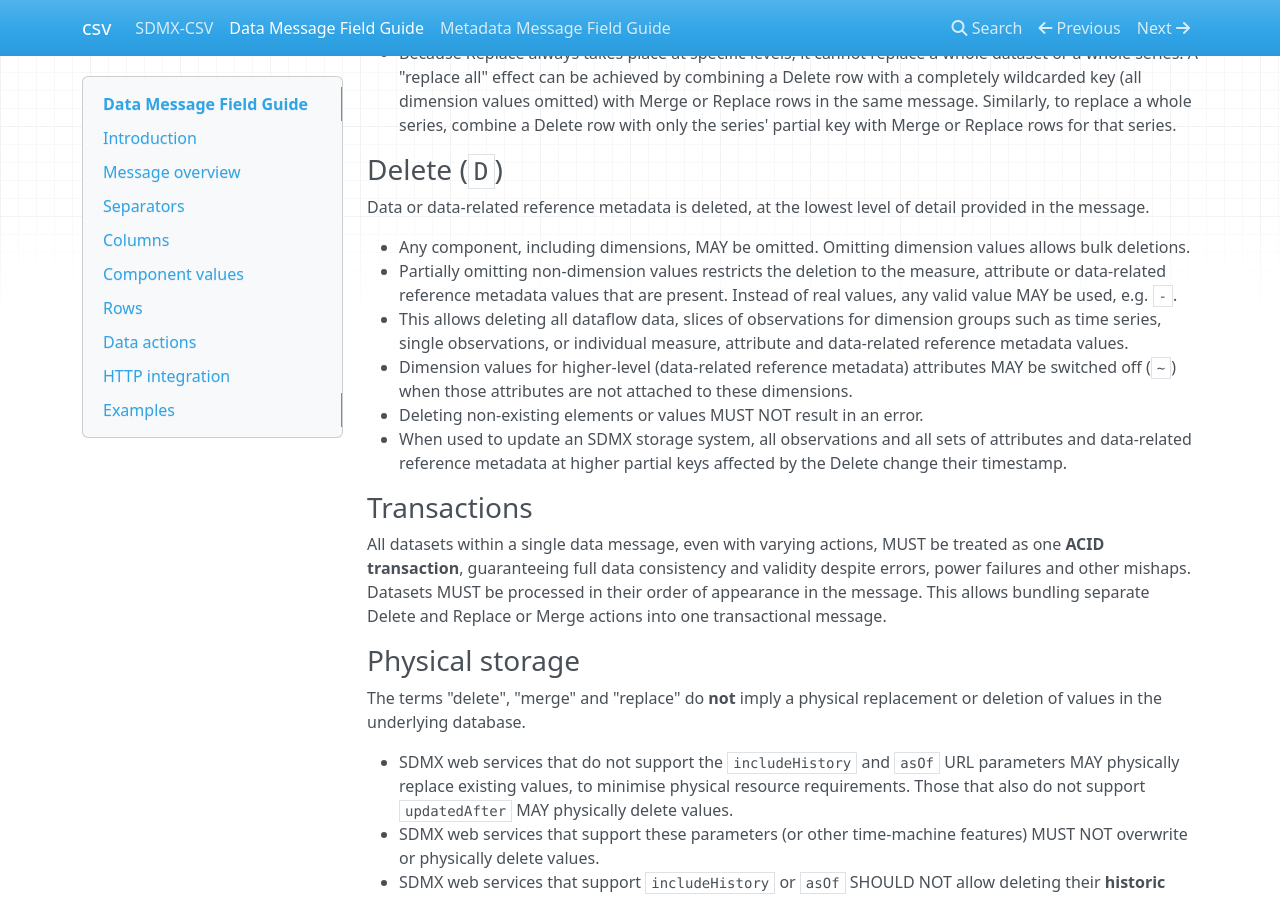
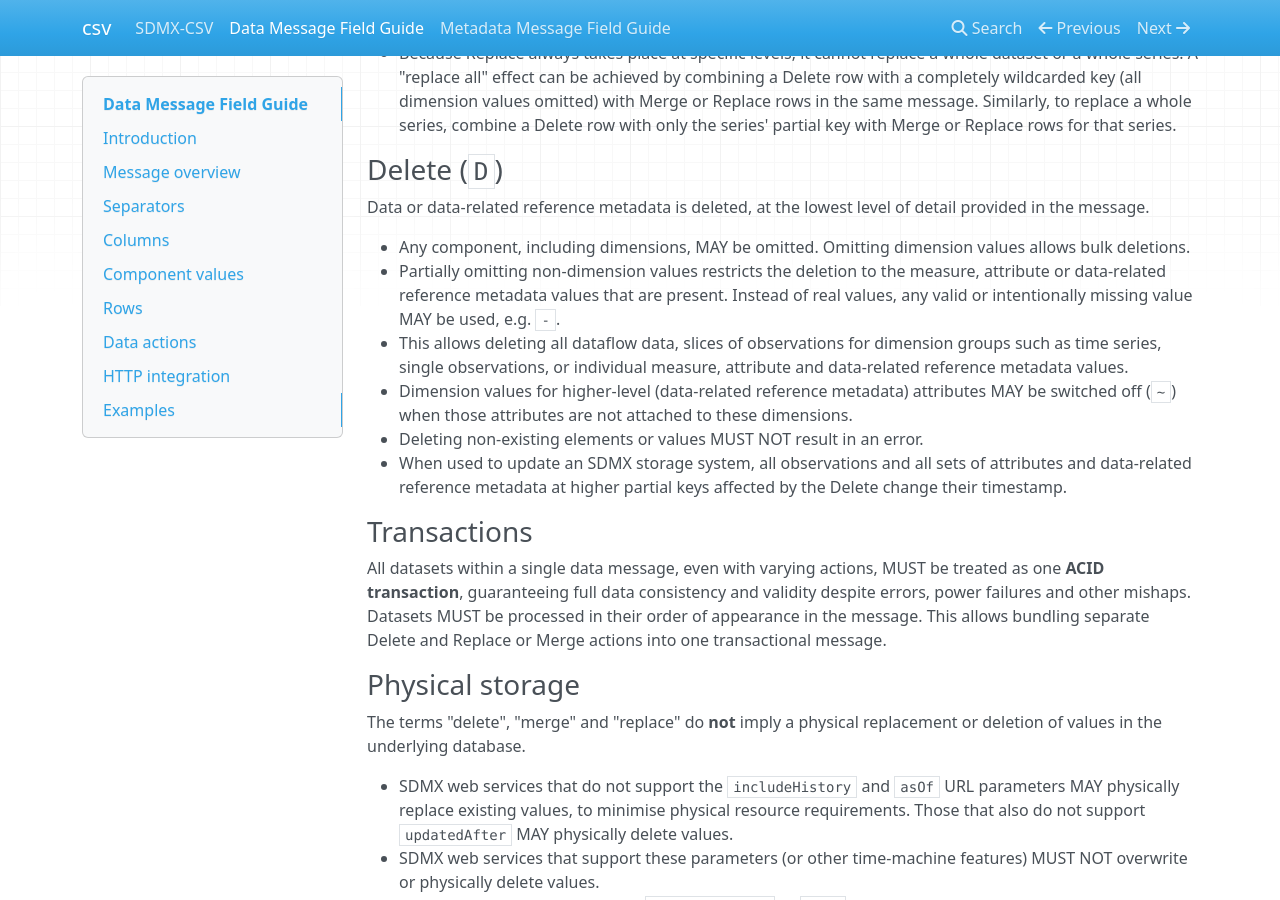
Before and after one commit to sdmx-twg/sdmx-csv, an MkDocs documentation site: the page built from docs/data_message_field_guide.md, in a window 1280 px wide and 900 px high, scrolled down 9596 px. Built offline with MkDocs 1.6.1, drawn with Linux system fonts in a browser that asks for light colours; nearby versions of some CDN libraries; some of the changed text lies outside the part shown.

Commit message:
Align the Delete action wording (sdmx-ml#3)
https://github.com/sdmx-twg/sdmx-ml/issues/3

```diff
--- a/docs/data_message_field_guide.md
+++ b/docs/data_message_field_guide.md
@@ -330,7 +330,7 @@ into several values.
 | `~` | Switched off: the dimension is not relevant for this row (see [Data actions](#data-actions)) | Dimensions |
 | `NaN` | Intentionally missing value | Measures and attributes of type float or double |
 | `#N/A` | Intentionally missing value | Measures and attributes of all other types |
-| `-` (or any valid value) | Marks a value to be deleted in a _Delete_ row | Measures and attributes |
+| `-` (or any valid or intentionally missing value) | Marks a value to be deleted in a _Delete_ row | Measures and attributes |
 
 Intentionally missing values MUST be used to indicate observations,
 attributes or reference metadata values that are deliberately missing, even
@@ -425,7 +425,8 @@ detail provided in the message.
   values allows bulk deletions.
 - Partially omitting non-dimension values restricts the deletion to the
   measure, attribute or data-related reference metadata values that are
-  present. Instead of real values, any valid value MAY be used, e.g. `-`.
+  present. Instead of real values, any valid or intentionally missing value
+  MAY be used, e.g. `-`.
 - This allows deleting all dataflow data, slices of observations for dimension
   groups such as time series, single observations, or individual measure,
   attribute and data-related reference metadata values.
```
